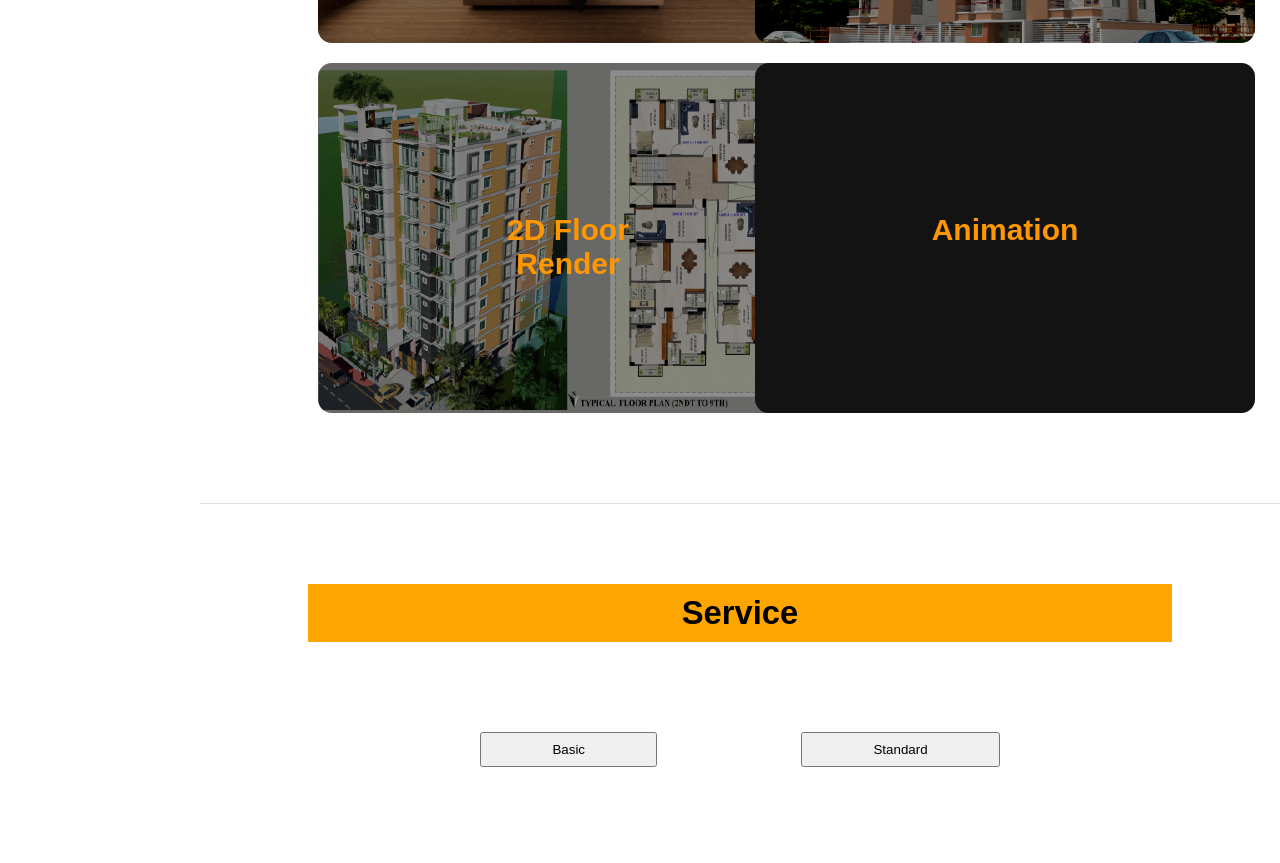
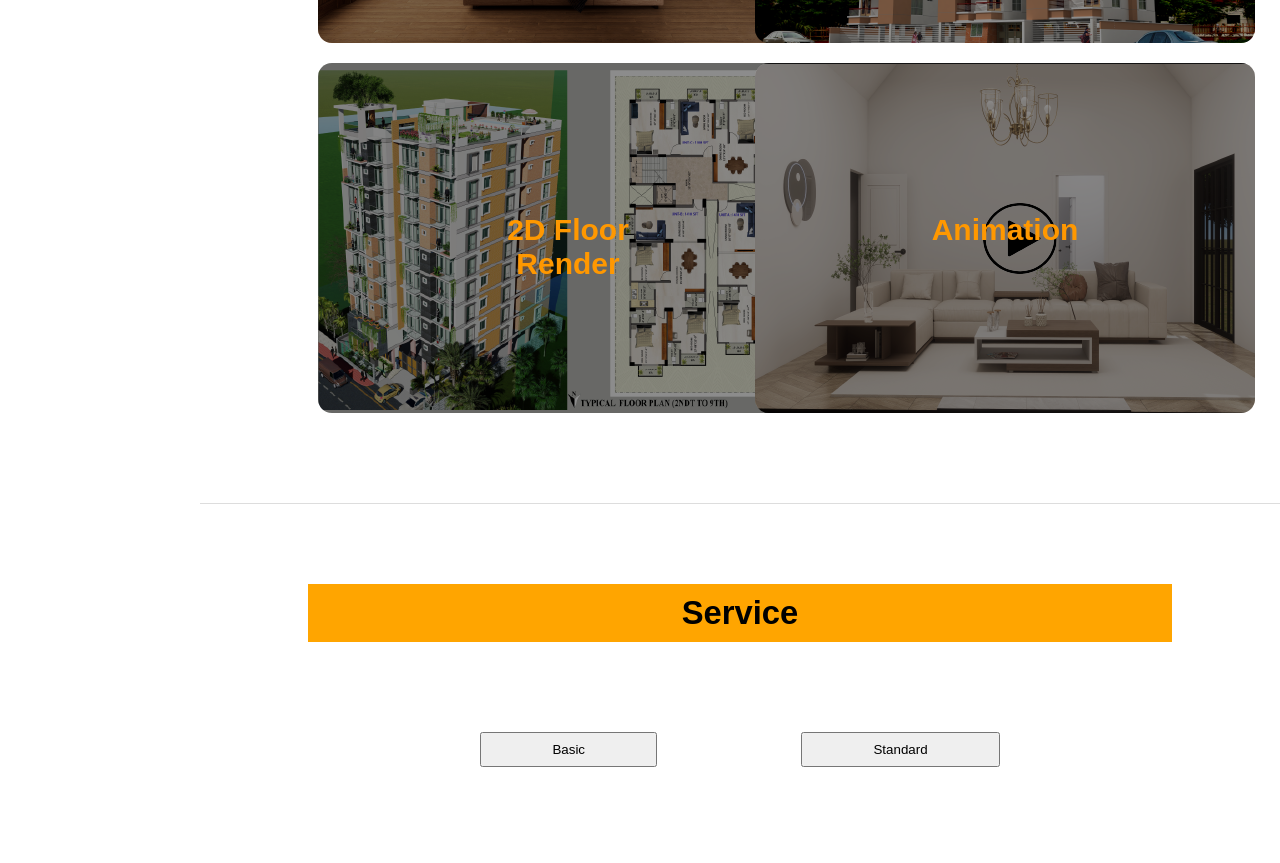
Before and after one commit to sajibvu/portfolio-website, a plain HTML site: page index.html in a window 1280 px wide. Shown: the part 2081-2944 px from the top of the page. Drawn offline with Linux system fonts and the light colour scheme.

Commit message:
preview image add

```diff
--- a/style.css
+++ b/style.css
@@ -359,7 +359,7 @@ footer {
 }
 
 .hover-item.animation {
-  background-image: url("images/Animation/preview.png");
+  background-image: url("images/Interior/preview.png");
 
 
 }
```
Also changed, not shown: images/Interior/preview.png (added).
